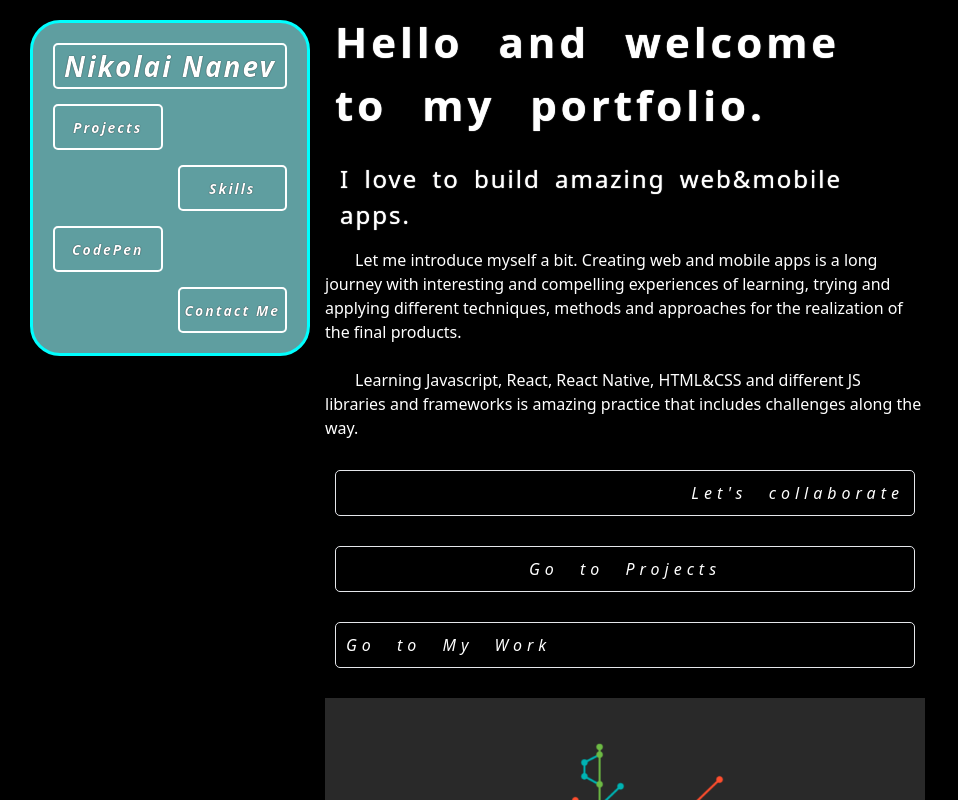
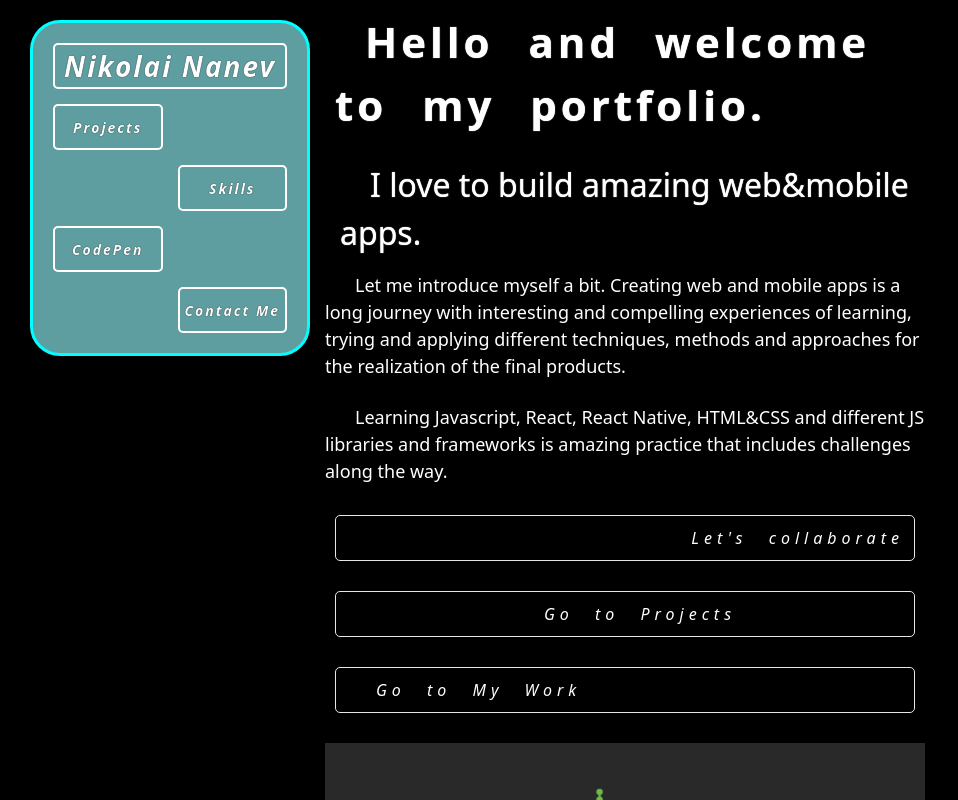
Before and after one commit to niki4etoo/Portfolio, a React (Create React App) app: page /Home in a window 1280 px wide. Shown: the top 800 px of the page, without its empty margins (0-958 px from the left). Built offline with nearby package versions, Linux system fonts and the light colour scheme.

Commit message:
increased font size of the paragraphs and removed work component

```diff
--- a/src/Home.js
+++ b/src/Home.js
@@ -9,7 +9,6 @@ import About from './components/About';
 import Contact from './components/Contact';
 import Projects from './components/Projects';
 import Skills from './components/Skills';
-import Work from './components/Work';
 
 export default class Home extends React.Component {
 
@@ -61,7 +60,6 @@ export default class Home extends React.Component {
 					<About />
 					<Projects />
 					<Skills />
-					<Work />
 					<Contact />
 				</div>
 		 );
--- a/src/css/main.css
+++ b/src/css/main.css
@@ -98,18 +98,16 @@ body {
 
 .intro h2 {
 	padding: 15px;
-
-	font-size: 24px;
-	font-weight: 300;
-
-	letter-spacing: 2px;
-	word-spacing: 6px;
-
+	font-size: 32px;
 	text-shadow: 0px 0px 1px white;
 }
 
-.intro p {
+.intro {
 	text-indent: 30px;
+}
+
+p {
+	font-size: 18px;
 }
 
 .buttons {
```
